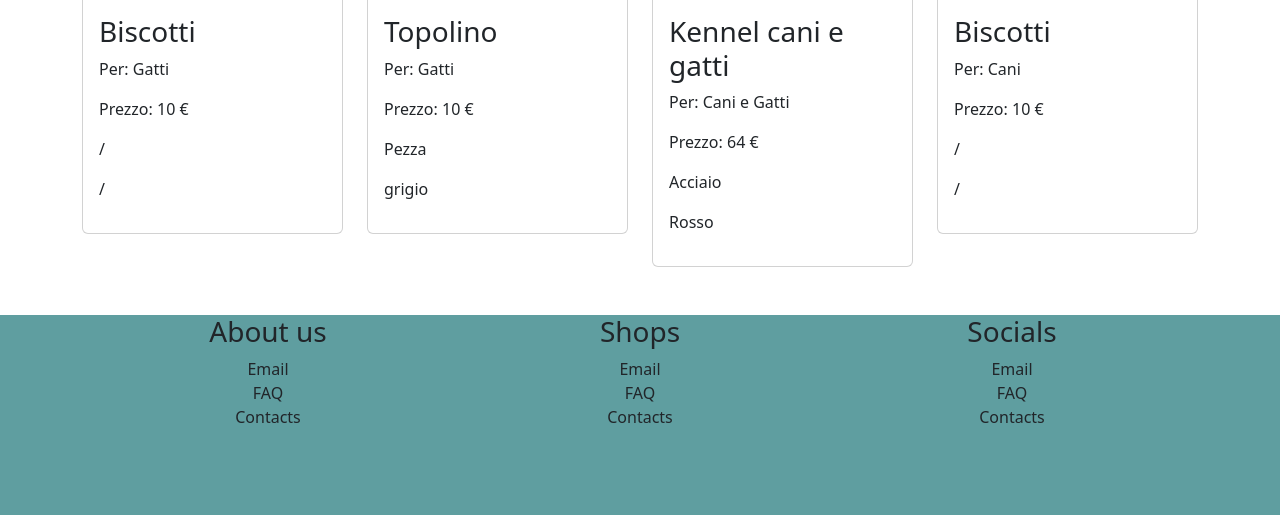
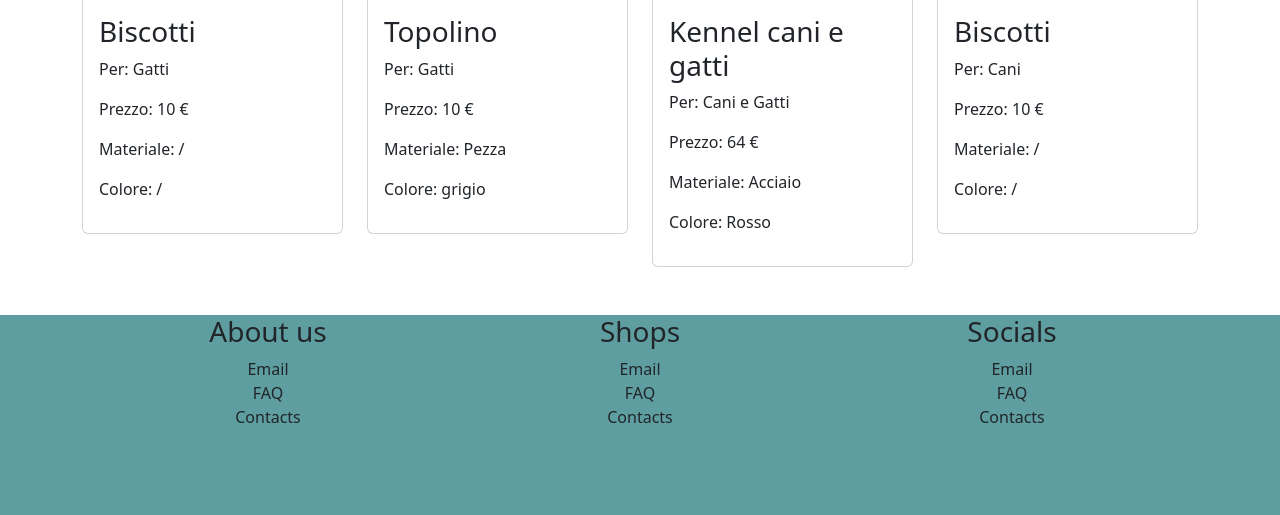
Before and after one commit to alessandrosaladino-tech/php-oop-2, a PHP site: page / in a window 1280 px wide. Shown: the part 1248-1763 px from the top of the page. Run offline with PHP 8.4, Linux system fonts and the light colour scheme.

Commit message:
Add
fix material and color html

```diff
--- a/partials/main.php
+++ b/partials/main.php
@@ -11,8 +11,8 @@
                             <h3><?= $product->name; ?></h3>
                             <p>Per: <?= $product->animal_type; ?></p>
                             <p>Prezzo: <?= $product->price; ?> €</p>
-                            <p><?= $product->getMaterial(); ?></p>
-                            <p><?= $product->getColor(); ?></p>
+                            <p>Materiale: <?= $product->getMaterial(); ?></p>
+                            <p>Colore: <?= $product->getColor(); ?></p>
                         </div>
                     </div>
                 </div>
```
